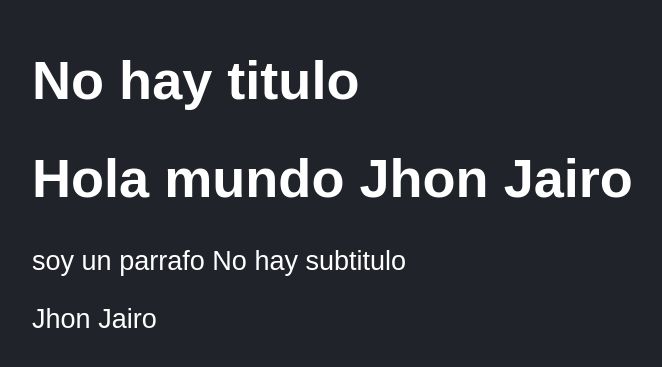
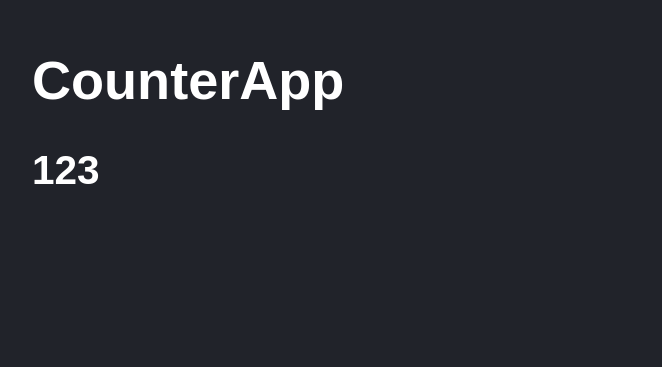
Before and after one commit to jmueseslab/React, a React (Vite) app in the folder 03-counter-app-vit/: page / in a window 1280 px wide. Shown: the part 135-502 px from the top of the page, without its empty margins (116-778 px from the left). Built offline with nearby package versions, Linux system fonts and the light colour scheme.

Commit message:
Tarea - Componente CounterApp

```diff
--- /dev/null
+++ b/03-counter-app-vit/src/CounterApp.jsx
@@ -0,0 +1,15 @@
+import React from 'react'
+import PropsTypes from 'prop-types';
+
+export const CounterApp = ({value}) => {
+  return (
+    //fragmento
+    <>
+        <h1>CounterApp</h1>
+        <h2>{value}</h2>
+    </>
+  )
+}
+CounterApp.propTypes = {
+    value: PropsTypes.number.isRequired
+}
--- a/03-counter-app-vit/src/main.jsx
+++ b/03-counter-app-vit/src/main.jsx
@@ -4,12 +4,13 @@
 import { HelloWorldApp } from './HelloWorldApp';
 import { FirstApp } from './FirstApp';
 import './styles.css';
+import { CounterApp } from './CounterApp';
 
 
 const divRoot = createRoot(document.getElementById('root'));
 
 divRoot.render(
     <React.StrictMode>
-        <FirstApp />
+        <CounterApp value={123}/>
     </React.StrictMode>,
 );
```
